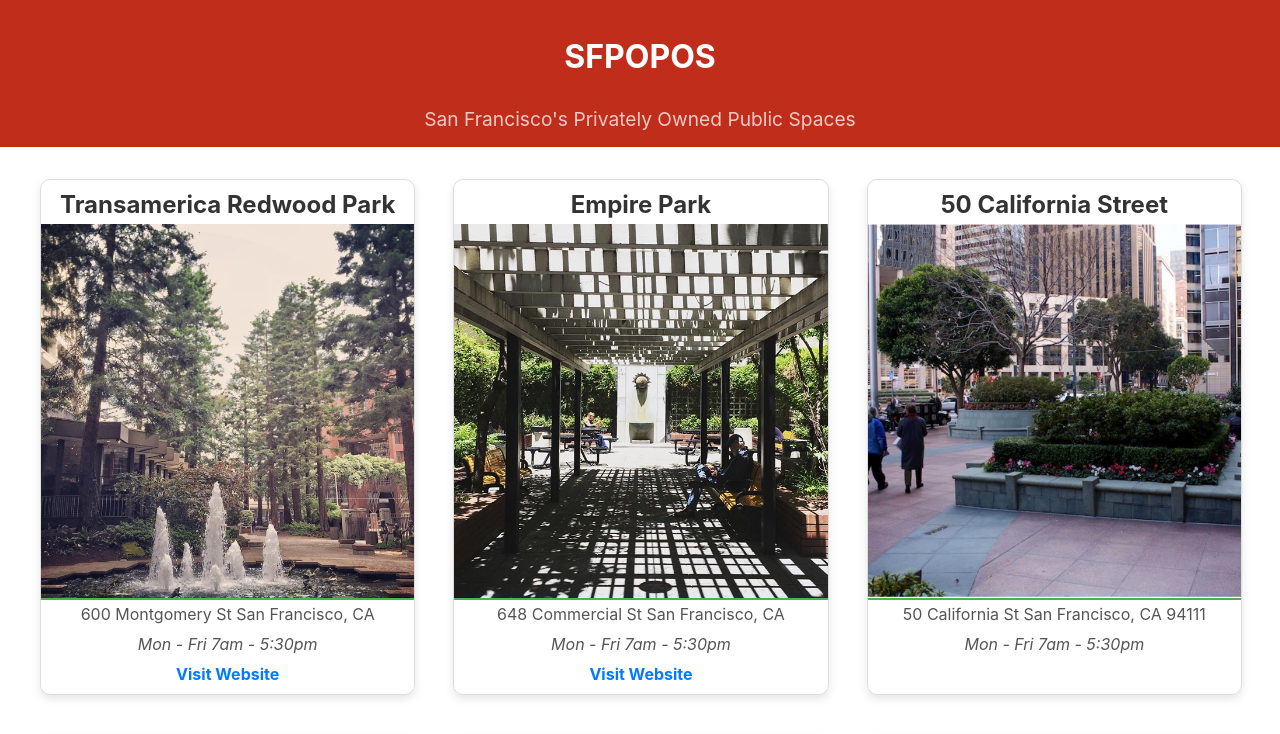
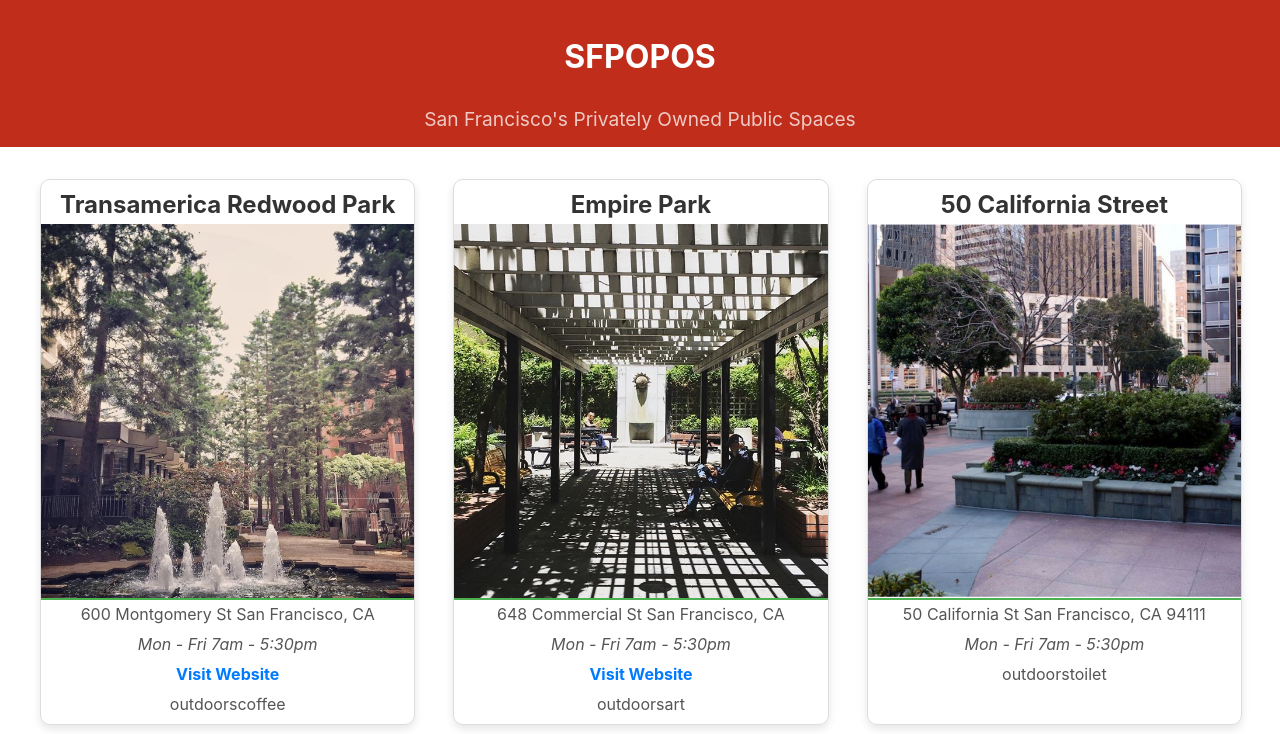
Before and after one commit to Joshkaki00/react-js-tutorial, a React (Create React App) app: page / in a window 1280 px wide. Shown: the top 734 px of the page. Built offline with nearby package versions, Linux system fonts and the light colour scheme.

Commit message:
passing features as prop

```diff
--- a/src/POPOSSpace.js
+++ b/src/POPOSSpace.js
@@ -2,7 +2,7 @@
 import './POPOSSpace.css';
 
 function POPOSSpace(props) {
-  const { name, image, address, hours, website } = props;
+  const { name, image, address, hours, website, features } = props;
 
   return (
     <div className="POPOSSpace">
@@ -20,6 +20,13 @@
           <a href={website} target="_blank" rel="noopener noreferrer">Visit Website</a>
         </div>
       )}
+      {features && features.length > 0 && (
+        <div className="POPOSSpace-Features">
+          {features.map((feature, index) => (
+            <span key={index} className="POPOSSpace-Feature">{feature}</span>
+          ))}
+        </div>
+      )}
     </div>
   );
 }
```
